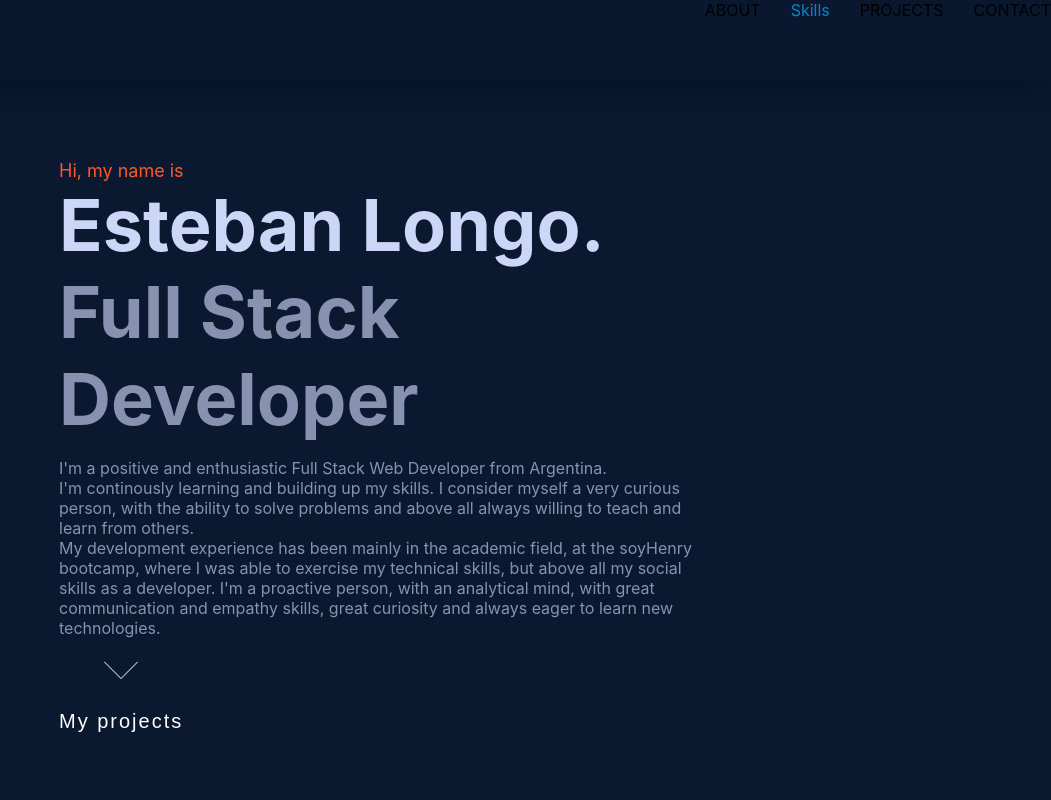
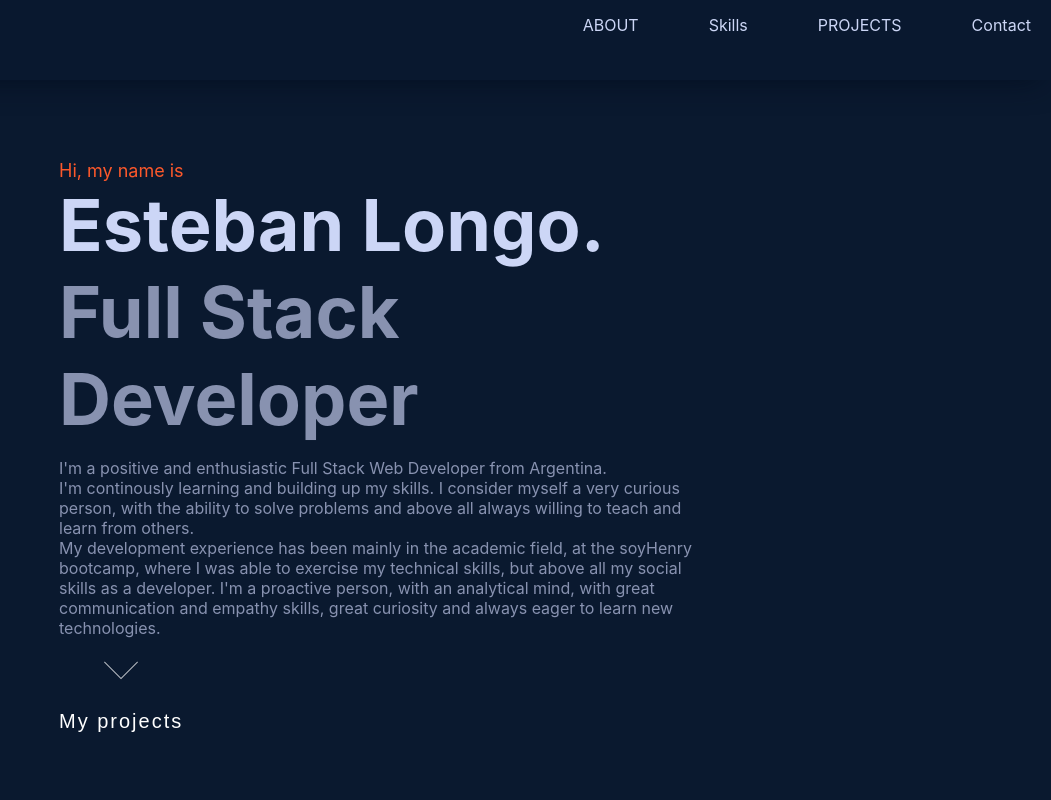
Before and after one commit to EstebanLongo/Portfolio, a React (Create React App) app: page / in a window 1280 px wide. Shown: the top 800 px of the page, without its empty margins (229-1280 px from the left). Built offline with nearby package versions, Linux system fonts and the light colour scheme.

Commit message:
aplicando hover a todos los navbar links

```diff
--- a/src/components/NavBar/NavBar.jsx
+++ b/src/components/NavBar/NavBar.jsx
@@ -8,7 +8,7 @@ export default function NavBar() {
       <ul className="navbarlist">
         <li className="navbaritems">
           <Link
-            // className="hover:border-b-4 border-pink-600 duration-100"
+            className="linknavbar"
             to="about"
             smooth={true}
             duration={500}
@@ -32,6 +32,7 @@ export default function NavBar() {
         <li className="navbaritems">
           <Link
             // className="hover:border-b-4 border-pink-600 duration-100"
+            className="linknavbar"
             to="projects"
             smooth={true}
             duration={500}
@@ -42,12 +43,12 @@ export default function NavBar() {
 
         <li className="navbaritems">
           <Link
-            className="hover:border-b-4 border-pink-600 duration-100"
+            className="linknavbar"
             to="contact"
             smooth={true}
             duration={500}
           >
-            CONTACT
+            Contact
           </Link>
         </li>
       </ul>
--- a/src/components/NavBar/navbar.css
+++ b/src/components/NavBar/navbar.css
@@ -23,11 +23,6 @@
   border-radius: 10px;
 }
 
-/* .anchornav {
-  text-decoration: none;
-  color: aliceblue;
-} */
-
 /* .navbaritems {
   margin: 15px 20px;
   color: #ccd6f6;
@@ -52,24 +47,23 @@
   left: 0;
 } */
 
-/* color: rgb(252, 88, 43); */
-
-
 .linknavbar {
   display: inline-block;
   position: relative;
-  color: #0087ca;
+  color: #ccd6f6;
+  cursor: pointer;
+  margin: 15px 20px;
 }
 
 .linknavbar::after {
-  content: '';
+  content: "";
   position: absolute;
   width: 100%;
   transform: scaleX(0);
   height: 2px;
   bottom: 0;
   left: 0;
-  background-color: #0087ca;
+  background-color: rgb(252, 88, 43);
   transform-origin: bottom right;
   transition: transform 0.25s ease-out;
 }
@@ -78,8 +72,6 @@
   transform: scaleX(1);
   transform-origin: bottom left;
 }
-
-
 
 /* smartphone */
 @media (max-width: 500px) {
```
